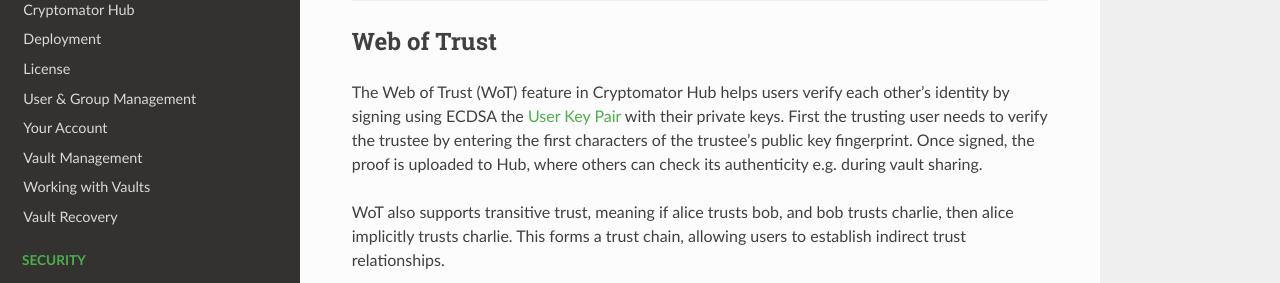
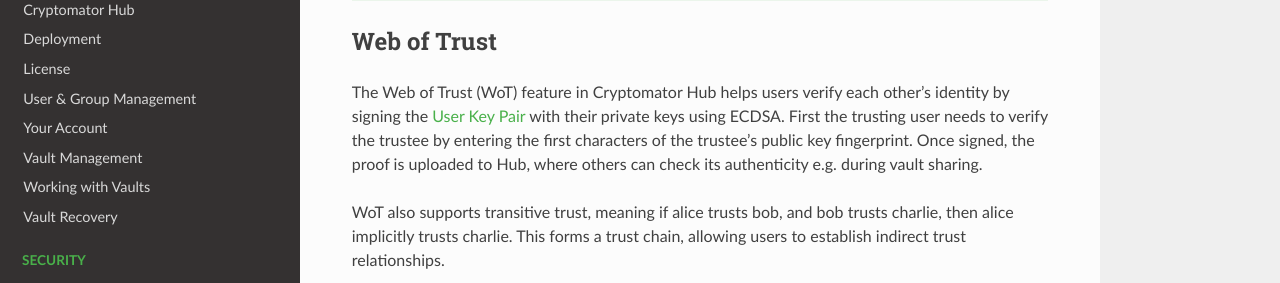
Before and after one commit to cryptomator/docs, a Sphinx documentation site: the page built from source/security/hub.rst, in a window 1280 px wide and 900 px high, scrolled down 1379 px. Shown: the part 175-458 px from the top of the window. Built offline with Sphinx 7.4.7 and the Read the Docs theme 3.1.0, drawn with Linux system fonts in a browser that asks for light colours.

Commit message:
Apply further suggestions from review

```diff
--- a/source/security/hub.rst
+++ b/source/security/hub.rst
@@ -64,7 +64,7 @@
 Web of Trust
 ------------
 
-The Web of Trust (WoT) feature in Cryptomator Hub helps users verify each other's identity by signing using ECDSA the :ref:`User Key Pair <security/hub/keys/user-keys>` with their private keys.
+The Web of Trust (WoT) feature in Cryptomator Hub helps users verify each other's identity by signing the :ref:`User Key Pair <security/hub/keys/user-keys>` with their private keys using ECDSA.
 First the trusting user needs to verify the trustee by entering the first characters of the trustee's public key fingerprint. Once signed, the proof is uploaded to Hub, where others can check its authenticity e.g. during vault sharing.
 
 WoT also supports transitive trust, meaning if alice trusts bob, and bob trusts charlie, then alice implicitly trusts charlie. This forms a trust chain, allowing users to establish indirect trust relationships.
```
